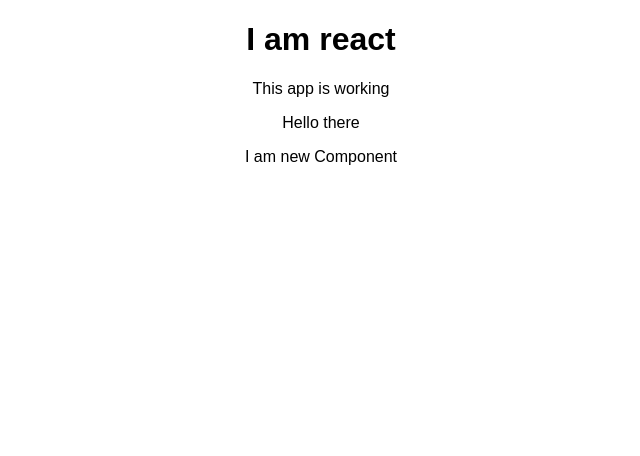
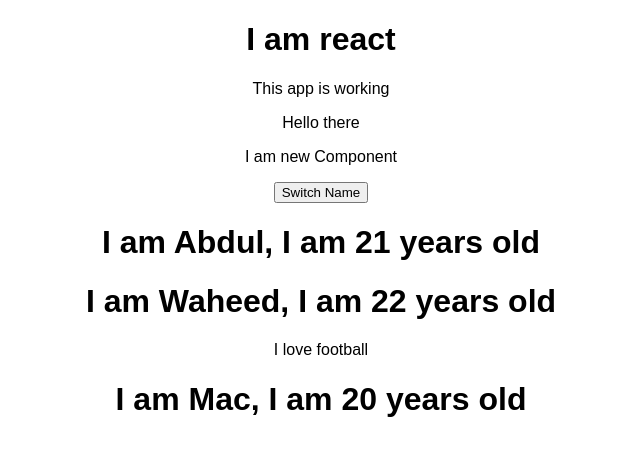
Before and after one commit to macabdul9/react-learning, a React (Create React App) app in the folder intro-app/: page / in a window 1280 px wide. Shown: the top 456 px of the page, without its empty margins (319-959 px from the left). Built offline with nearby package versions, Linux system fonts and the light colour scheme.

Commit message:
add files via terminal

```diff
--- a/intro-app/src/App.js
+++ b/intro-app/src/App.js
@@ -2,18 +2,42 @@ import React, { Component } from 'react';
 import logo from './logo.svg';
 import './App.css';
 
+// Import our own component
+import Person from './Person/Person'
 class App extends Component {
+  // states
+  state = {
+    persons : [
+      {name:"Abdul", age:21},
+      {name:"Waheed", age:22},
+      {name:"Mac", age:20}
+    ]
+  }
+
+  switchNameHandler =()=>{
+    // console.log('was clicked')
+    // this.state.persons[0].name="Robert"  this will not work to change the state see below
+    this.setState({persons : [
+      {name:"Andrew", age:21},
+      {name:"Viola", age:22},
+      {name:"Max", age:20}
+    ]})
+  }
   render() {
     return (
-      <div>
-        <div className="App">
+      <div className='App'>
+        <div >
         <h1>I am react</h1>
         <p>This app is working</p>
         <p>Hello there</p>
       </div>
-      <div className='App'>
+      <div>
         <p>I am new Component</p>
       </div>
+      <button onClick={this.switchNameHandler}>Switch Name</button>
+      <Person name={this.state.persons[0].name } age={this.state.persons[0].age }></Person>
+      <Person name={this.state.persons[1].name } age={this.state.persons[1].age }>I love football</Person>
+      <Person name={this.state.persons[2].name } age={this.state.persons[2].age }></Person>
       </div>
     );
   }
--- a/intro-app/src/Person/Person.js
+++ b/intro-app/src/Person/Person.js
@@ -1,9 +1,12 @@
 // A component is just a javascript function which returns some JSX
-
-person = () =>{
+import React from 'react';
+const person = (props) =>{
     return (
         <div>
-            <h1></h1>
+            <h1>I am {props.name}, I am {props.age} years old </h1>
+            <p>{props.children}</p>
         </div>
     )
 }
+
+export default person;
```
Also changed, not shown: intro-app/src/a.html (deleted).
